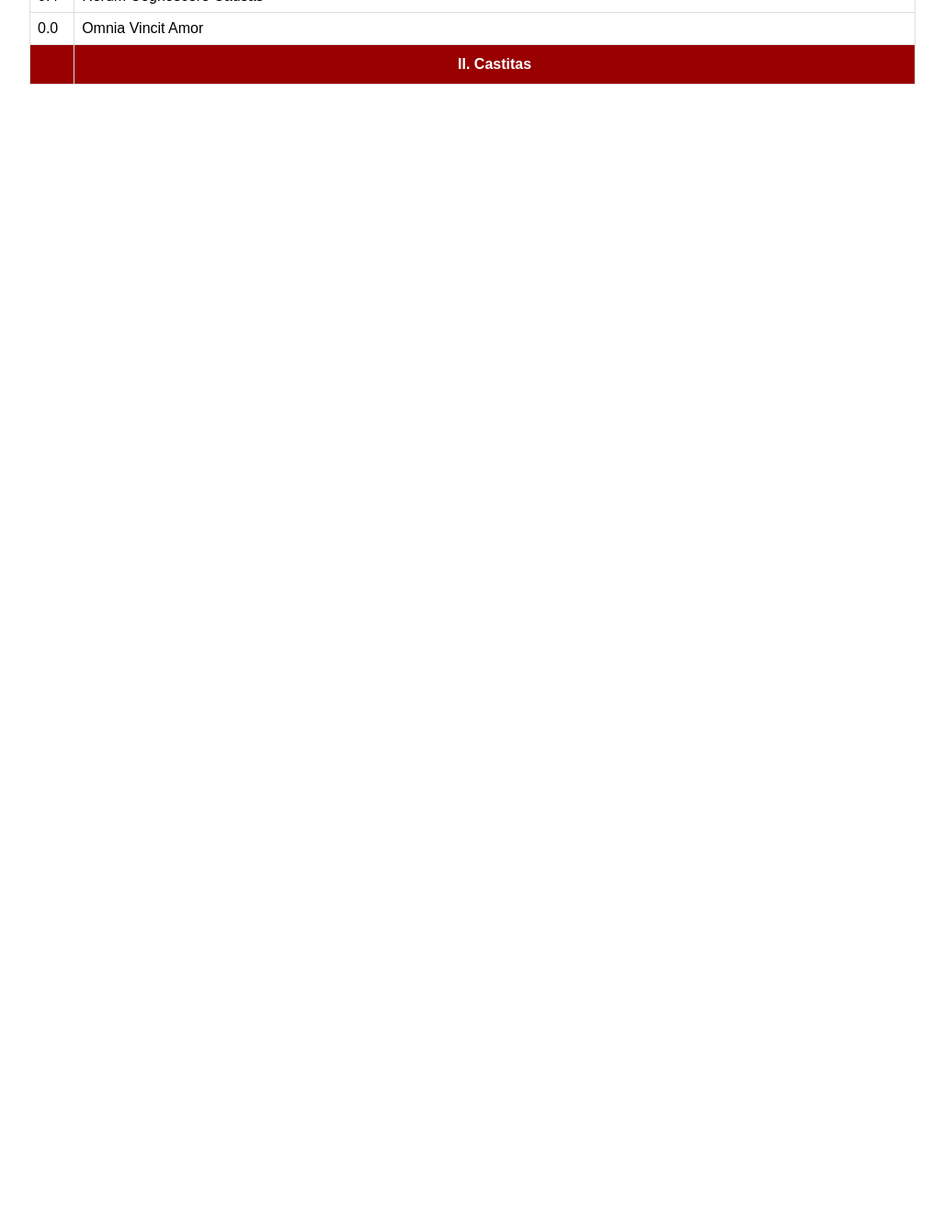
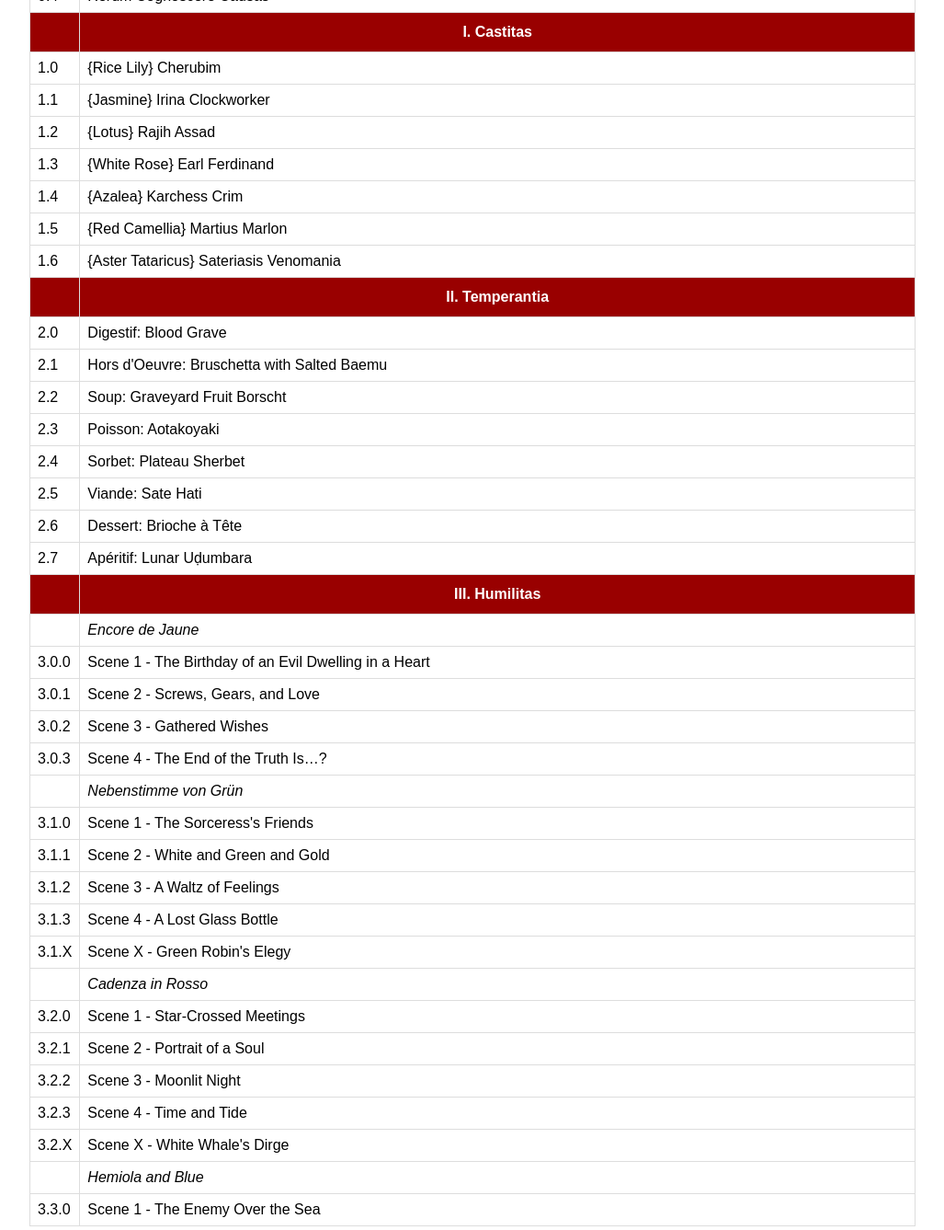
Before and after one commit to houfukuseisaku/felsius, a plain HTML site: page astrainc/toc.html in a window 1280 px wide. Shown: the part 500-1837 px from the top of the page at 92% size, without its empty margins (126-1153 px from the left). Before the commit the page ends 800 px from the top, so only its background shows below. Drawn offline with Linux system fonts and the light colour scheme.

Commit message:
Update toc.html

```diff
--- a/astrainc/toc.html
+++ b/astrainc/toc.html
@@ -67,7 +67,7 @@
   <table id="toc">
 	<tr>
 	  <th style="width:5%"></th>
-	  <th>I. Original Virtue</th>
+	  <th>0. Original Virtue</th>
 	</tr>
 	<tr>
 	  <td>0.0</td>
@@ -94,12 +94,152 @@
 	  <td>Rerum Cognoscere Causas</td>
 	</tr>
 	<tr>
-	  <td>0.0</td>
-	  <td>Omnia Vincit Amor</td>
+	  <th></th>
+	  <th>I. Castitas</th>
+	</tr>
+	<tr>
+	  <td>1.0</td>
+	  <td>{Rice Lily} Cherubim</td>
+	</tr>
+	<tr>
+	  <td>1.1</td>
+	  <td>{Jasmine} Irina Clockworker</td>
+	</tr>
+	<tr>
+	  <td>1.2</td>
+	  <td>{Lotus} Rajih Assad</td>
+	</tr>
+	<tr>
+	  <td>1.3</td>
+	  <td>{White Rose} Earl Ferdinand</td>
+	</tr>
+	<tr>
+	  <td>1.4</td>
+	  <td>{Azalea} Karchess Crim</td>
+	</tr>
+	<tr>
+	  <td>1.5</td>
+	  <td>{Red Camellia} Martius Marlon</td>
+	</tr>
+	<tr>
+	  <td>1.6</td>
+	  <td>{Aster Tataricus} Sateriasis Venomania</td>
 	</tr>
 	<tr>
 	  <th></th>
-	  <th>II. Castitas</th>
+	  <th>II. Temperantia</th>
+	</tr>
+	<tr>
+	  <td>2.0</td>
+	  <td>Digestif: Blood Grave</td>
+	</tr>
+	<tr>
+	  <td>2.1</td>
+	  <td>Hors d'Oeuvre: Bruschetta with Salted Baemu</td>
+	</tr>
+	<tr>
+	  <td>2.2</td>
+	  <td>Soup: Graveyard Fruit Borscht</td>
+	</tr>
+	<tr>
+	  <td>2.3</td>
+	  <td>Poisson: Aotakoyaki</td>
+	</tr>
+	<tr>
+	  <td>2.4</td>
+	  <td>Sorbet: Plateau Sherbet</td>
+	</tr>
+	<tr>
+	  <td>2.5</td>
+	  <td>Viande: Sate Hati</td>
+	</tr>
+	<tr>
+	  <td>2.6</td>
+	  <td>Dessert: Brioche à Tête</td>
+	</tr>
+	<tr>
+	  <td>2.7</td>
+	  <td>Apéritif: Lunar Uḍumbara</td>
+	</tr>
+	<tr>
+	  <th></th>
+	  <th>III. Humilitas</th>
+	</tr>
+	<tr>
+	  <td></td>
+	  <td><i>Encore de Jaune</i></td>
+	</tr>
+	<tr>
+	  <td>3.0.0</td>
+	  <td>Scene 1 - The Birthday of an Evil Dwelling in a Heart</td>
+	</tr>
+	<tr>
+	  <td>3.0.1</td>
+	  <td>Scene 2 - Screws, Gears, and Love</td>
+	</tr>
+	<tr>
+	  <td>3.0.2</td>
+	  <td>Scene 3 - Gathered Wishes</td>
+	</tr>
+	<tr>
+	  <td>3.0.3</td>
+	  <td>Scene 4 - The End of the Truth Is…?</td>
+	</tr>
+	<tr>
+	  <td></td>
+	  <td><i>Nebenstimme von Grün</i></td>
+	</tr>
+	<tr>
+	  <td>3.1.0</td>
+	  <td>Scene 1 - The Sorceress's Friends</td>
+	</tr>
+	<tr>
+	  <td>3.1.1</td>
+	  <td>Scene 2 - White and Green and Gold</td>
+	</tr>
+	<tr>
+	  <td>3.1.2</td>
+	  <td>Scene 3 - A Waltz of Feelings</td>
+	</tr>
+	<tr>
+	  <td>3.1.3</td>
+	  <td>Scene 4 - A Lost Glass Bottle</td>
+	</tr>
+	<tr>
+	  <td>3.1.X</td>
+	  <td>Scene X - Green Robin's Elegy</td>
+	</tr>
+	<tr>
+	  <td></td>
+	  <td><i>Cadenza in Rosso</i></td>
+	</tr>
+	<tr>
+	  <td>3.2.0</td>
+	  <td>Scene 1 - Star-Crossed Meetings</td>
+	</tr>
+	<tr>
+	  <td>3.2.1</td>
+	  <td>Scene 2 - Portrait of a Soul</td>
+	</tr>
+	<tr>
+	  <td>3.2.2</td>
+	  <td>Scene 3 - Moonlit Night</td>
+	</tr>
+	<tr>
+	  <td>3.2.3</td>
+	  <td>Scene 4 - Time and Tide</td>
+	</tr>
+	<tr>
+	  <td>3.2.X</td>
+	  <td>Scene X - White Whale's Dirge</td>
+	</tr>
+	<tr>
+	  <td></td>
+	  <td><i>Hemiola and Blue</i></td>
+	</tr>
+	<tr>
+	  <td>3.3.0</td>
+	  <td>Scene 1 - The Enemy Over the Sea</td>
 	</tr>
   </table>
 
```
